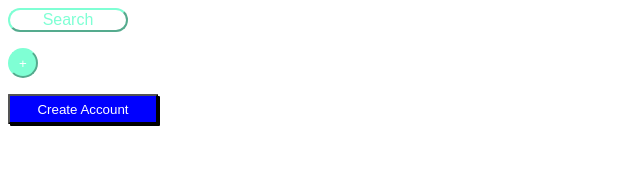
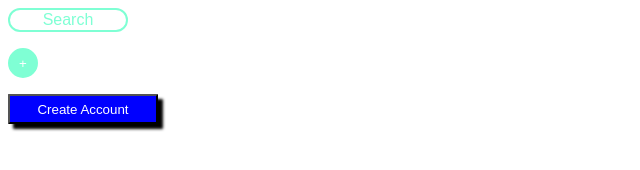
Before and after one commit to kelchan/Button_Up, a plain HTML site: page index.html in a window 1280 px wide. Shown: the full height of the page, 0-640 px from the left. Drawn offline with Linux system fonts and the light colour scheme.

Commit message:
updated buttons

```diff
--- a/style.css
+++ b/style.css
@@ -8,11 +8,16 @@ body > * {
     border-radius: 12px;
 }
 
+[class="first"] {
+    border-style: solid;
+}
+
 [class="middle"] {
     color: white;
     background-color: aquamarine;
     border-color: aquamarine;
     border-radius: 50%;
+    border-style: solid;
     width: 30px;
     height: 30px;
 
@@ -24,5 +29,5 @@ body > * {
     height: 30px;
     border-radius: 1px;
     background-color: blue;
-    box-shadow: 2px 2px black;
+    box-shadow: 5px 5px 3px black;
 }
```
